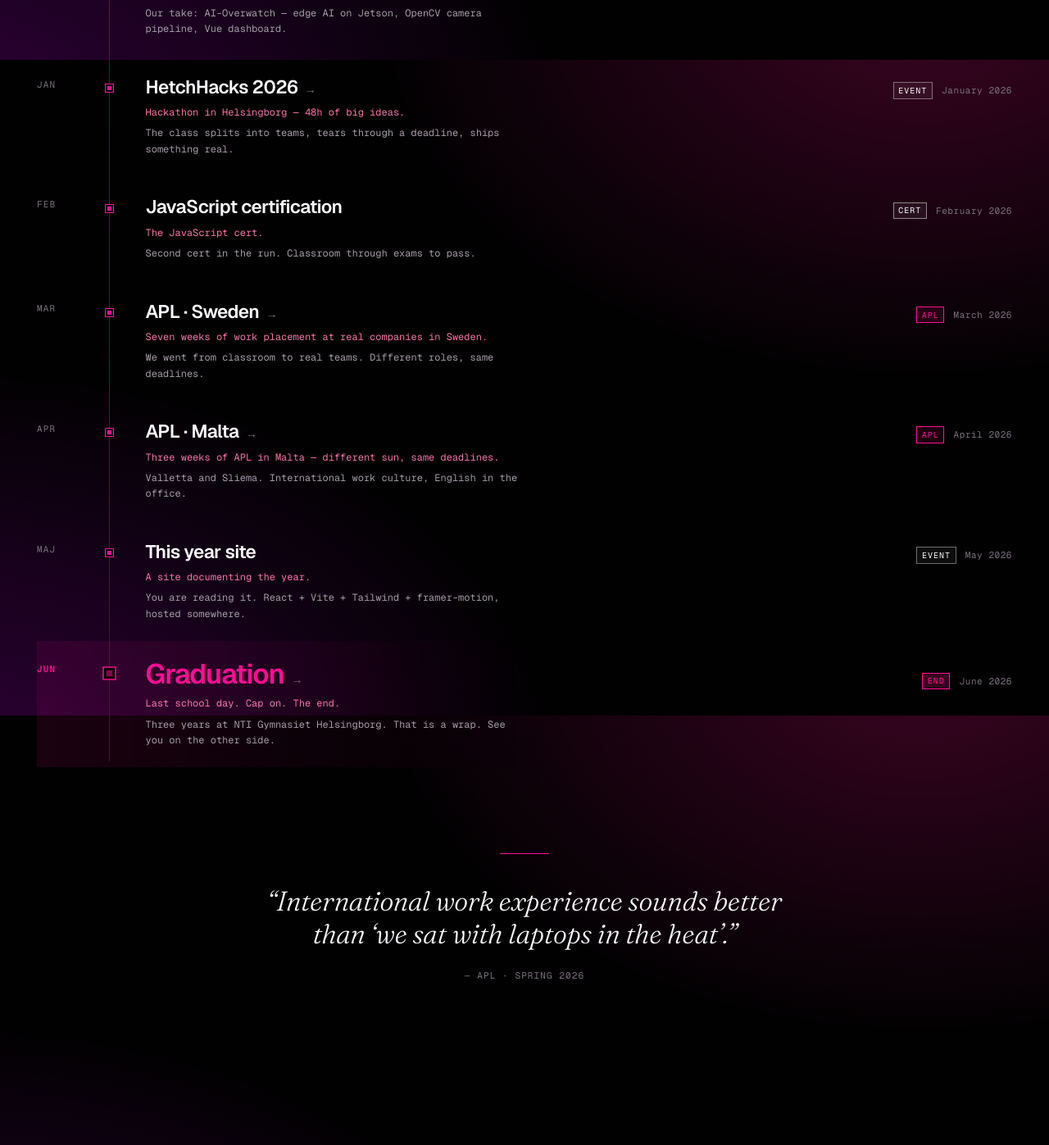
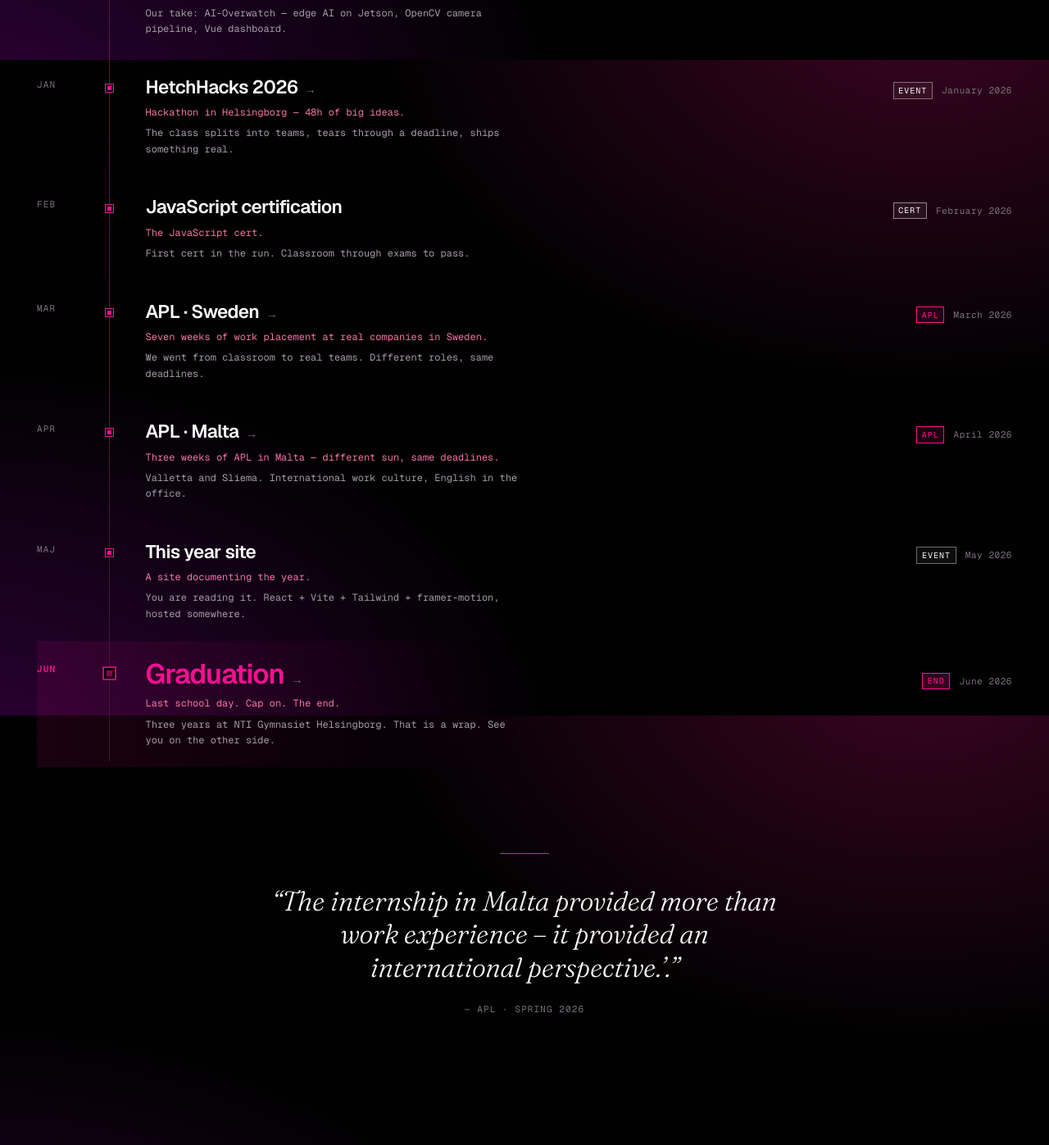
Before and after one commit to NTIG-Helsingborg/TE4_25-26_SITE, a React (Vite) app: page / in a window 1280 px wide. Shown: the part 7127-8524 px from the top of the page at 82% size. Built offline with nearby package versions, Linux system fonts and the light colour scheme.

Commit message:
text fix

```diff
--- a/src/data/timeline.ts
+++ b/src/data/timeline.ts
@@ -89,8 +89,8 @@ export const timeline: TimelineEvent[] = [
       en: 'The JavaScript cert.',
     },
     description: {
-      sv: 'Andra certet i raden. Klassrum till tentor till godkänd.',
-      en: 'Second cert in the run. Classroom through exams to pass.',
+      sv: 'Första certet i raden. Klassrum till tentor till godkänd.',
+      en: 'First cert in the run. Classroom through exams to pass.',
     },
     tag: 'cert',
   },
--- a/src/pages/Home.tsx
+++ b/src/pages/Home.tsx
@@ -170,14 +170,14 @@ export function Home() {
 
       <Quote
         text={{
-          sv: 'Internationell arbetslivserfarenhet låter bättre än ‘vi satt med laptops i värmen’.',
+          sv: 'Praktiken i Malta gav mer än arbetslivserfarenhet – den gav ett internationellt perspektiv.’.',
           /*
           Andra quotes:
           “Vi åkte till Malta för erfarenheten. Och solen. Mest solen.”
           “Vi lärde oss att deadlines fortfarande existerar utomlands.”
           “Vi började som elever och slutade som gratis arbetskraft.”
           */
-          en: 'International work experience sounds better than ‘we sat with laptops in the heat’.',
+          en: 'The internship in Malta provided more than work experience – it provided an international perspective.’.',
         }}
         attribution={{ sv: 'APL · vår 2026', en: 'APL · spring 2026' }}
       />
```
